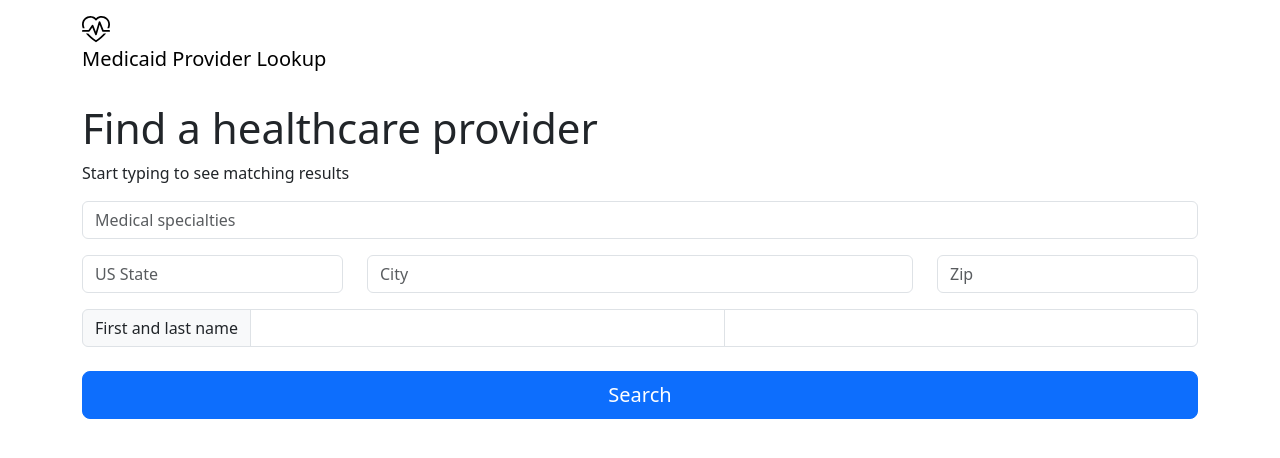
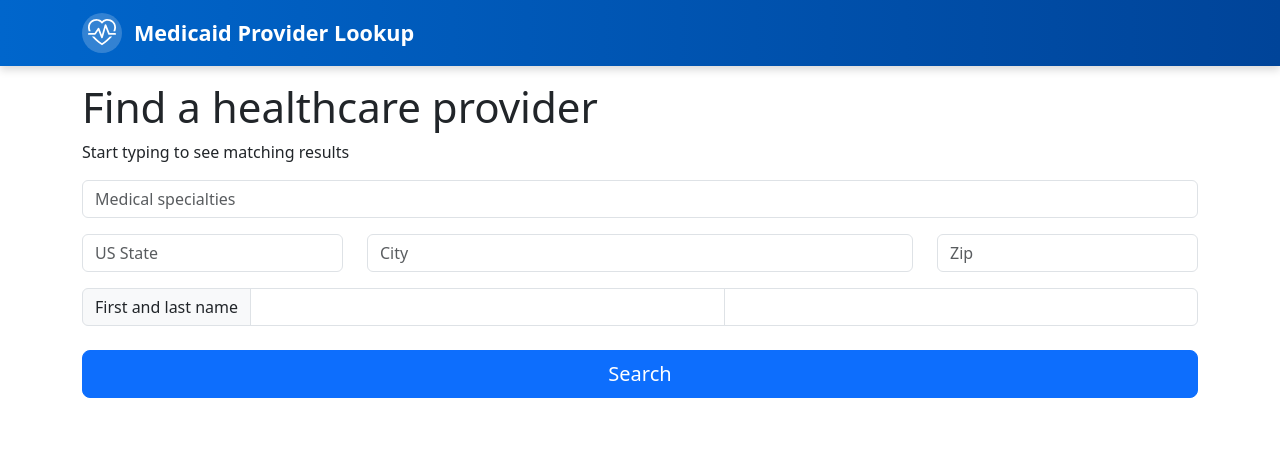
Before and after one commit to ioseph01/provider_lookup, a plain HTML site: page index.html in a window 1280 px wide. Shown: the top 458 px of the page. Drawn offline with nearby package versions, Linux system fonts and the light colour scheme.

Commit message:
Update styles.css

```diff
--- a/styles.css
+++ b/styles.css
@@ -106,3 +106,29 @@
     color: #6c757d;
     font-size: 0.9rem;
 }
+
+.navbar-medical {
+    background: linear-gradient(90deg, #0066cc 0%, #004499 100%);
+    box-shadow: 0 4px 8px rgba(0,0,0,0.15);
+    padding: 0.8rem 0;
+}
+
+.navbar-medical .navbar-brand {
+    color: white !important;
+    font-weight: 600;
+    font-size: 1.35rem;
+    display: flex;
+    align-items: center;
+}
+
+.navbar-medical .medical-icon {
+    background: rgba(255,255,255,0.2);
+    width: 40px;
+    height: 40px;
+    border-radius: 50%;
+    margin-right: 12px;
+    display: flex;
+    align-items: center;
+    justify-content: center;
+    flex-shrink: 0;
+}
```
Lines whose indentation alone changed are shown as unchanged.
